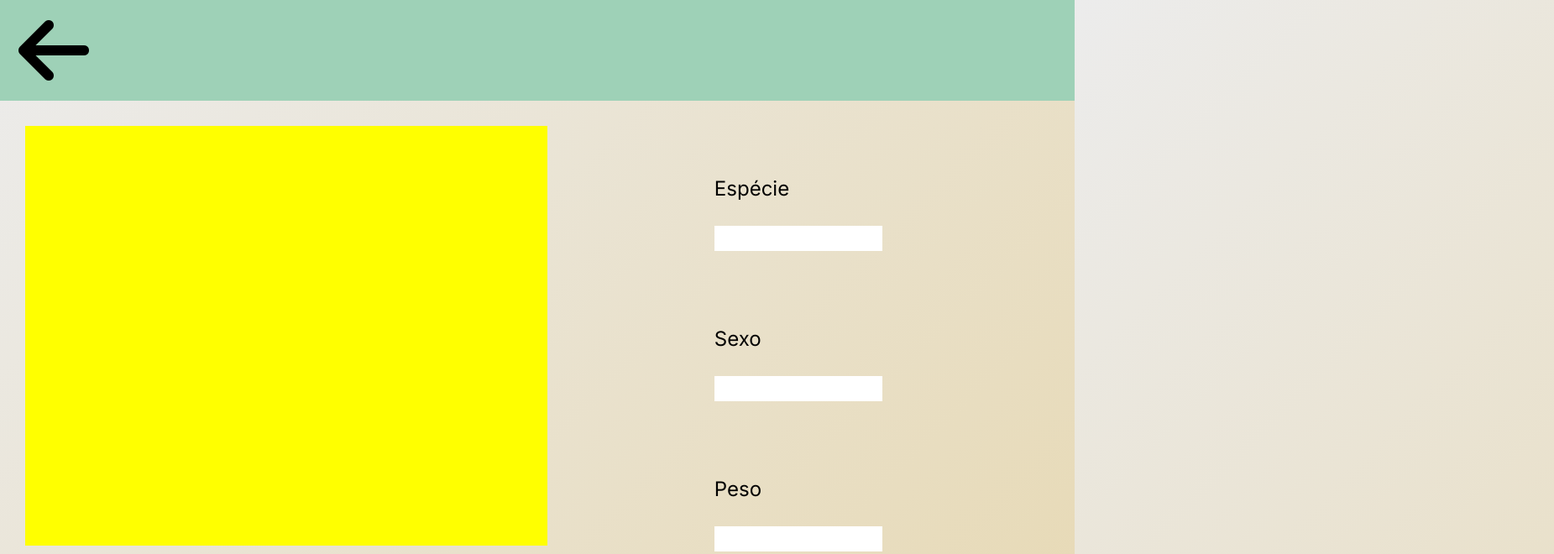
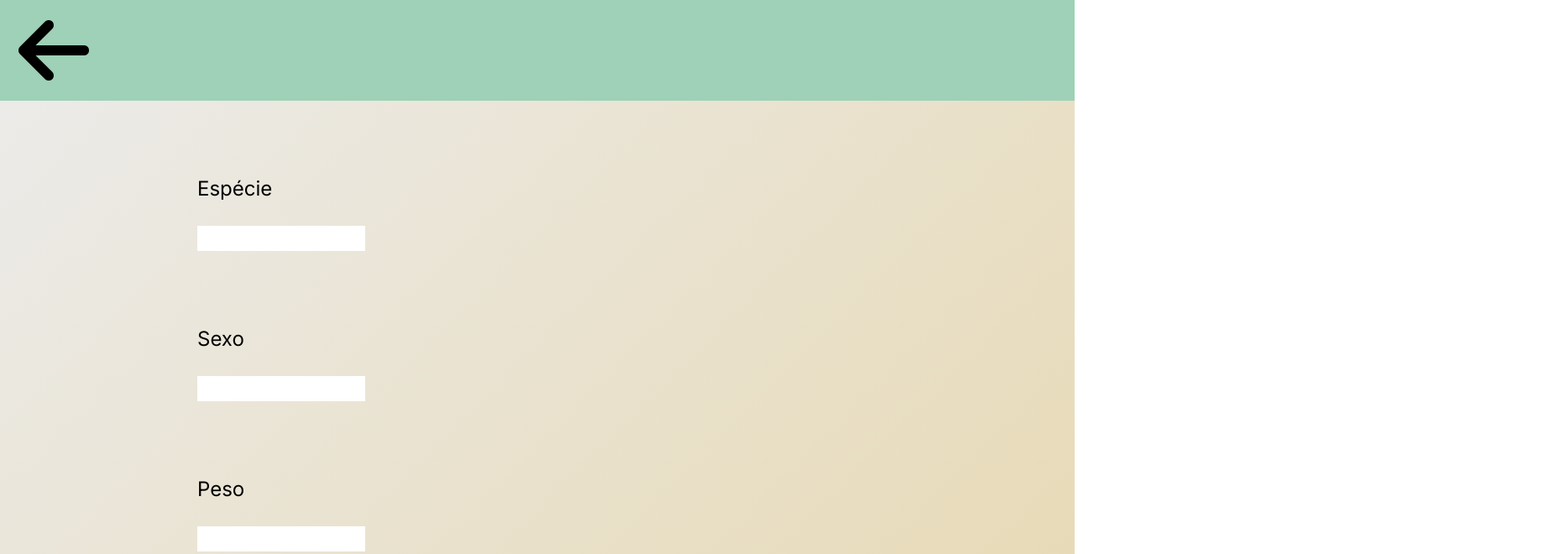
Before and after one commit to srmt03/web-petsaude-tcc, a plain HTML site: page assets/html/telaCadastroPet.html in a window 1280 px wide. Shown: the top 660 px of the page at 84% size, 1851 px wide, since content can reach past the window. Drawn offline with Linux system fonts and the light colour scheme.

Commit message:
08/03/2023

```diff
--- a/assets/css/telaCadastroPet.css
+++ b/assets/css/telaCadastroPet.css
@@ -38,7 +38,7 @@ main{
 
 .foto{
     background-color: yellow;
-    width: 50vw;
+    width:  ;
     height: 100%;
 }
 
```
